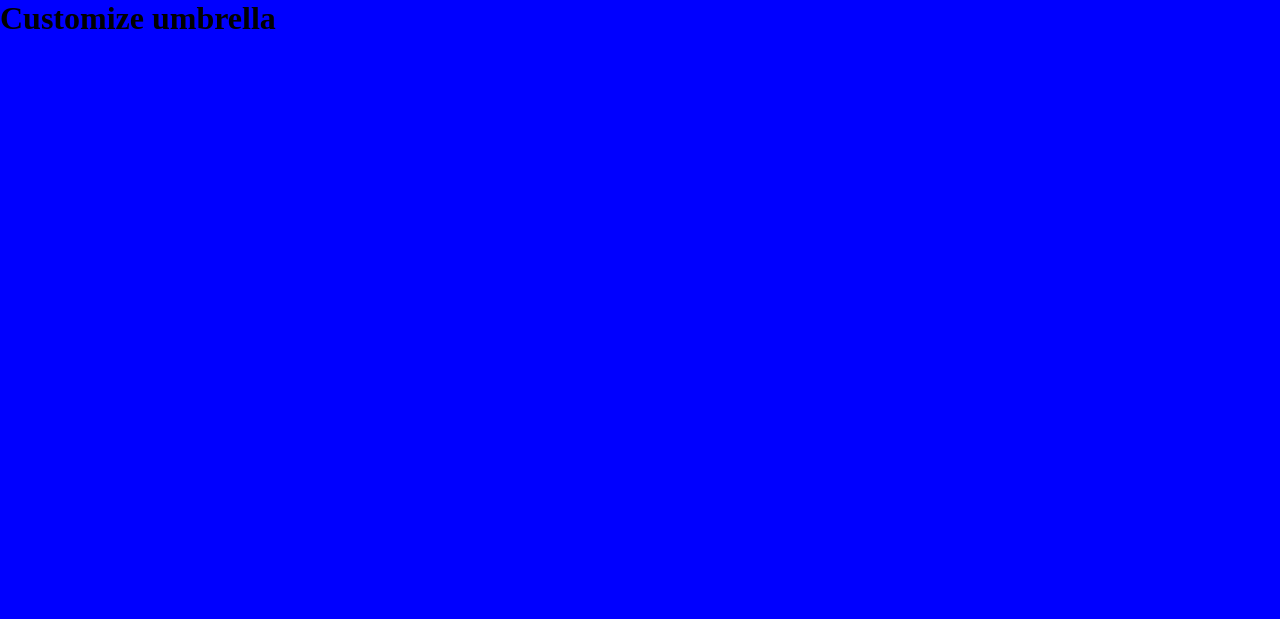
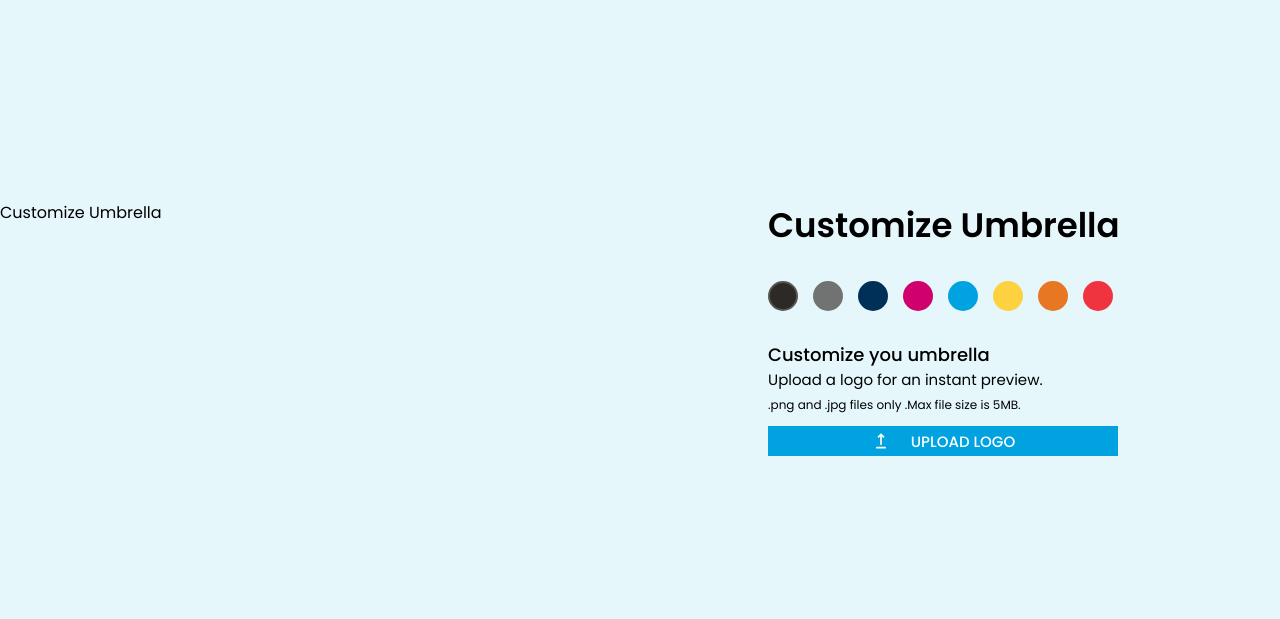
Before and after one commit to alenway/Customize-umbrella, a plain HTML site: page index.html in a window 1280 px wide. Drawn offline with Linux system fonts and the light colour scheme.

Commit message:
description

```diff
--- a/index.html
+++ b/index.html
@@ -9,6 +9,39 @@
     <title>Customize umbrella</title>
   </head>
   <body>
-    <h1>Customize umbrella</h1>
+    <div class="container">
+      <div class="w-60">Customize Umbrella</div>
+      <div class="w-40 main-text">
+        <h1>Customize Umbrella</h1>
+        <div class="color-balls">
+          <ul>
+            <li class="colors" id="black"></li>
+            <li class="colors" id="gray"></li>
+            <li class="colors" id="darkblue"></li>
+            <li class="colors" id="pink"></li>
+            <li class="colors" id="blue"></li>
+            <li class="colors" id="yellow"></li>
+            <li class="colors" id="orange"></li>
+            <li class="colors" id="red"></li>
+          </ul>
+        </div>
+        <div class="content">
+          <h3>Customize you umbrella</h3>
+          <p>Upload a logo for an instant preview.</p>
+          <span>.png and .jpg files only .Max file size is 5MB.</span>
+        </div>
+        <div class="upload">
+          <input type="file" id="file-input" accept="images/*" name="myFile" />
+          <label for="file"
+            ><svg xmlns="http://www.w3.org/2000/svg" viewBox="0 0 24 24">
+              <path
+                d="M9.707 7.707 11 6.414V16a1 1 0 0 0 2 0V6.414l1.293 1.293a1 1 0 0 0 1.414-1.414l-3-3a1 1 0 0 0-1.416 0l-3 3a1 1 0 0 0 1.416 1.414zM17 19H7a1 1 0 0 0 0 2h10a1 1 0 0 0 0-2z"
+              />
+            </svg>
+            UPLOAD LOGO</label
+          >
+        </div>
+      </div>
+    </div>
   </body>
 </html>
--- a/style/style.scss
+++ b/style/style.scss
@@ -4,6 +4,117 @@
   box-sizing: border-box;
 }
 
+$mainBg-color: #e6f7fc;
+
+@import url("https://fonts.googleapis.com/css2?family=Poppins:wght@400;500;600&display=swap");
+
 html {
-  background-color: blue;
+  background-color: $mainBg-color;
+  font-family: "Poppins", sans-serif;
 }
+
+.container {
+  width: 100%;
+  display: flex;
+  padding: 200px 0;
+
+  .w-60 {
+    width: 60%;
+  }
+
+  .w-40 {
+    width: 40%;
+  }
+}
+
+.main-text {
+  h1 {
+    font-size: 34px;
+    font-weight: 600;
+  }
+}
+
+.color-balls {
+  margin: 30px 0;
+  ul {
+    display: flex;
+    .colors {
+      list-style: none;
+      width: 30px;
+      height: 30px;
+      margin-right: 15px;
+      border-radius: 50%;
+      cursor: pointer;
+    }
+    #black {
+      background-color: #2d2926;
+      border: 2px solid #565451;
+    }
+    #gray {
+      background-color: #717372;
+    }
+    #darkblue {
+      background-color: #003057;
+    }
+    #pink {
+      background-color: #d0016f;
+    }
+    #blue {
+      background-color: #00a3e0;
+    }
+    #yellow {
+      background-color: #fed141;
+    }
+    #orange {
+      background-color: #e87723;
+    }
+    #red {
+      background-color: #ef333f;
+    }
+  }
+}
+
+.content {
+  h3 {
+    font-size: 18px;
+    font-weight: 500;
+  }
+  p {
+    font-size: 15px;
+    font-weight: 400;
+  }
+  span {
+    font-size: 12px;
+    font-weight: 400;
+  }
+}
+
+.upload {
+  position: absolute;
+  margin-top: 10px;
+  input[type="file"] {
+    display: none;
+  }
+  label {
+    color: white;
+    height: 30px;
+    width: 350px;
+    background-color: #00a3e0;
+    position: relative;
+    margin: auto;
+    top: 0;
+    bottom: 0;
+    left: 0;
+    right: 0;
+    font-size: 15px;
+    font-weight: 500;
+    display: flex;
+    justify-content: center;
+    align-items: center;
+    svg {
+      fill: #fff;
+      height: 20px;
+      margin-right: 20px;
+    }
+  }
+}
```
Also changed, not shown: style/style.css, upload_icon.svg (added), 5 other files.
